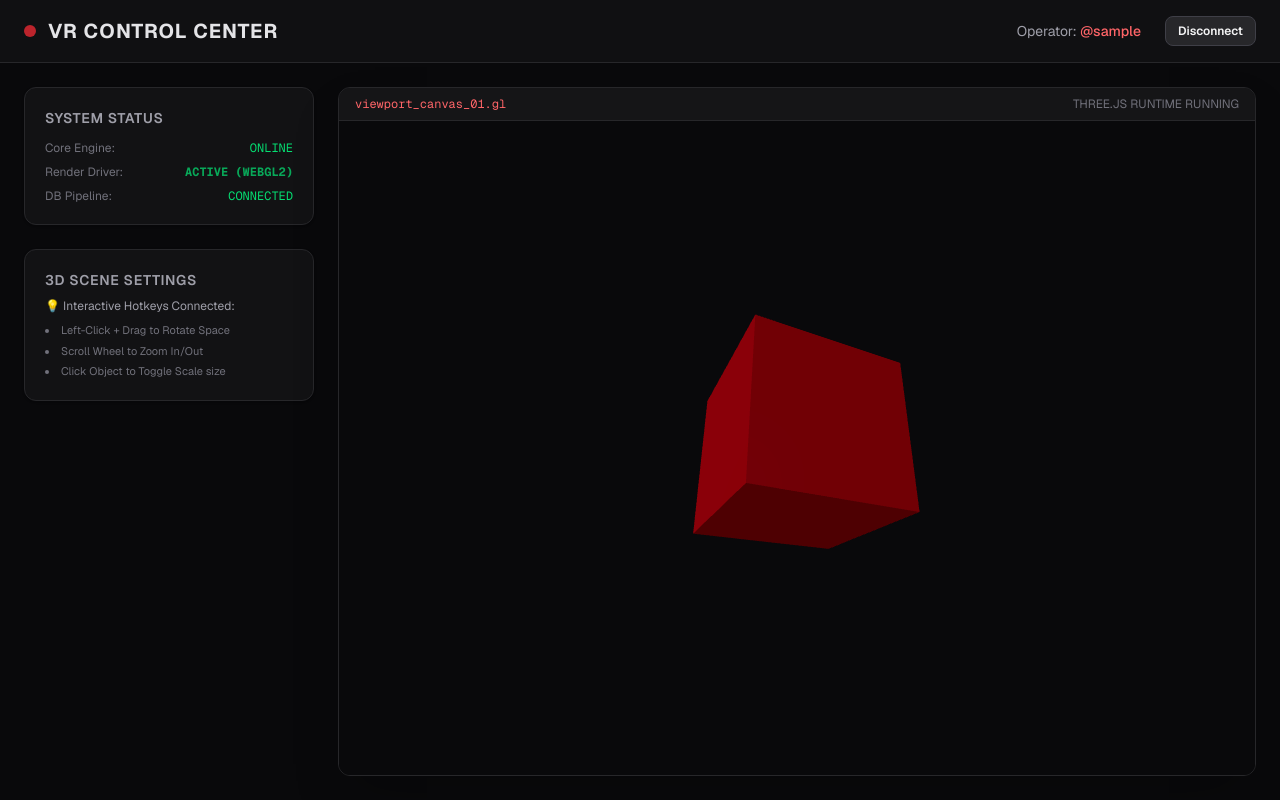
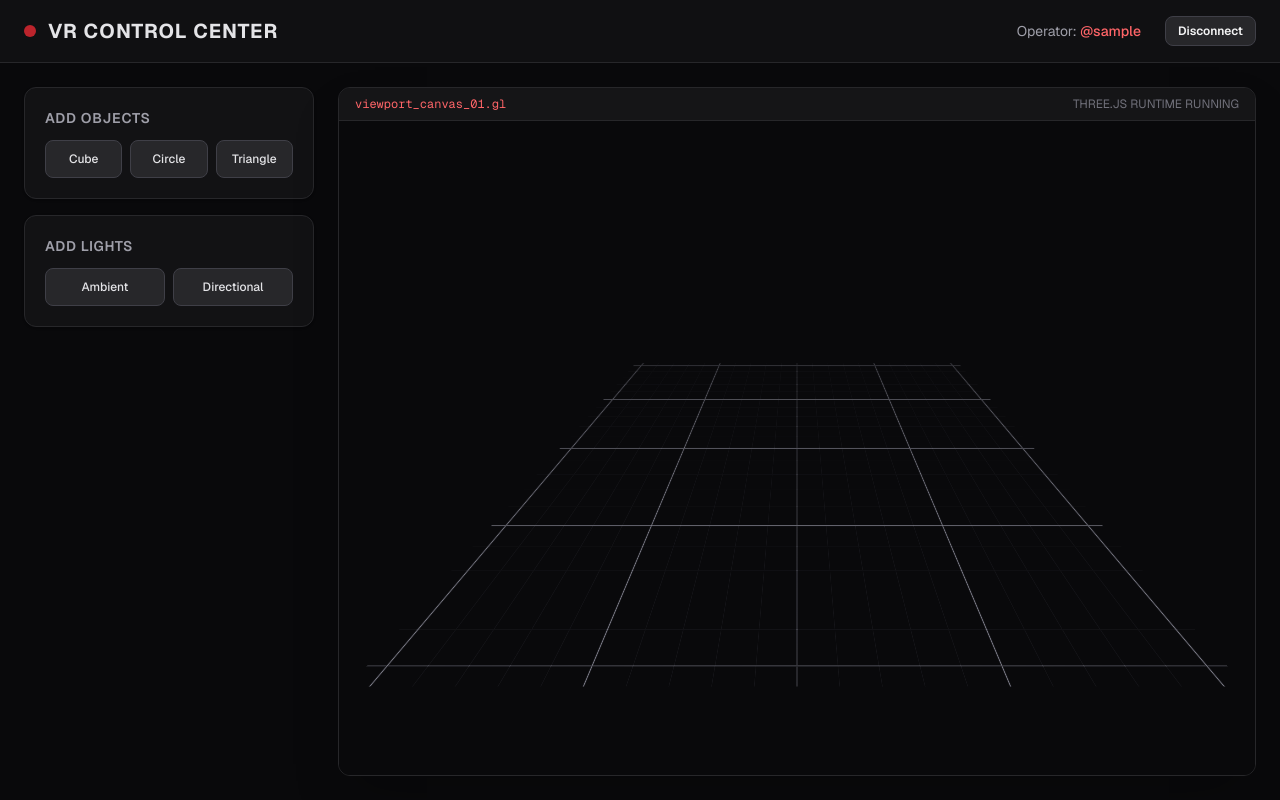
Before and after one commit to Debashish0Sarker/Application_3D, a Next.js app: page /dashboard in a window 1280 px wide. Built offline with nearby package versions, Linux system fonts and the light colour scheme; sample sign-in values are in the browser's storage.

Commit message:
objects and light added

```diff
--- a/app/dashboard/page.jsx
+++ b/app/dashboard/page.jsx
@@ -3,7 +3,7 @@ import { useEffect, useState, useRef } from 'react';
 import { useRouter } from 'next/navigation';
 // 1. Import our fresh 3D tools
 import { Canvas, useFrame } from '@react-three/fiber';
-import { OrbitControls } from '@react-three/drei';
+import { OrbitControls, Grid } from '@react-three/drei';
 
 // 🟢 SUB-COMPONENT: A Spinning 3D Cube Mesh
 function SpinningCube() {
@@ -38,20 +38,66 @@ export default function DashboardPage() {
   const [user, setUser] = useState(null);
   const [loading, setLoading] = useState(true);
   const router = useRouter();
+  const [sceneItems, setSceneItems] = useState([]);
+  const [activeItem, setActiveItem] = useState(null);
+
+  // Handler to add new shapes (Cube, Circle, Triangle)
+  const spawnObject = (shapeType) => {
+    const newObj = {
+      id: Math.random().toString(),
+      category: 'object',
+      type: shapeType,
+      position: [(Math.random() - 0.5) * 4, 0.5, (Math.random() - 0.5) * 4], // Random landing spot
+      scale: 1,
+      color: '#' + Math.floor(Math.random() * 16777215).toString(16), // Gives every spawned item a random unique color
+      animate: false, // Default animation state is off
+      selected: false
+    };
+    setSceneItems((prev) => [...prev, newObj]);
+  };
+
+  const spawnLight = (lightType) => {
+    const newLight = {
+      id: Math.random().toString(),
+      category: 'light',
+      type: lightType,
+      position: [(Math.random() - 0.5) * 4, 3, (Math.random() - 0.5) * 4], // Spawn lights slightly higher in the air
+      intensity: lightType === 'ambient' ? 0.5 : 1.5,
+      selected: false
+    };
+    setSceneItems((prev) => [...prev, newLight]);
+  };
+
+  const handleLogout = () => {
+    localStorage.removeItem('user');
+    router.push('/');
+  };
 
   useEffect(() => {
+    // 1. Authenticate and verify user login session
     const storedUser = localStorage.getItem('user');
     if (!storedUser) {
       router.push('/');
     } else {
       setUser(JSON.parse(storedUser));
-      setLoading(false);
+      setLoading(false); // Tells React it's safe to hide the loading screen
     }
+
+    // 2. Intercept and block default browser right-click context menus
+    const disableContextMenu = (e) => e.preventDefault();
+    document.addEventListener('contextmenu', disableContextMenu);
+
+    // Cleanup listeners when leaving the page
+    return () => {
+      document.removeEventListener('contextmenu', disableContextMenu);
+    };
   }, [router]);
 
-  const handleLogout = () => {
-    localStorage.removeItem('user');
-    router.push('/');
+  const handleItemSelect = (item) => {
+    // 1. Loop through all items, set the clicked item's selected flag to true, others to false
+    setSceneItems(prev => prev.map(i => ({ ...i, selected: i.id === item.id })));
+    // 2. Save it to our active reference state
+    setActiveItem(item);
   };
 
   if (loading) {
@@ -89,26 +135,28 @@ export default function DashboardPage() {
       {/* METRICS SIDEBAR & VIEWPORT GRID */}
       <main className="flex-1 p-6 grid grid-cols-1 lg:grid-cols-4 gap-6">
 
-        <section className="lg:col-span-1 space-y-6">
+        {/* --- REPLACE YOUR ORIGINAL LEFT SIDEBAR SECTION WITH THIS --- */}
+        <section className="lg:col-span-1 space-y-4">
+
+          {/* Object Spawning Panel */}
           <div className="bg-zinc-900/60 border border-zinc-800 rounded-xl p-5 shadow-sm">
-            <h3 className="text-sm font-semibold text-zinc-400 uppercase tracking-wider mb-3">System Status</h3>
-            <div className="space-y-2 text-xs">
-              <p className="flex justify-between"><span className="text-zinc-500">Core Engine:</span> <span className="text-green-400 font-mono">ONLINE</span></p>
-              {/* Status turned to ACTIVE! */}
-              <p className="flex justify-between"><span className="text-zinc-500">Render Driver:</span> <span className="text-green-400 font-mono font-bold animate-pulse">ACTIVE (WEBGL2)</span></p>
-              <p className="flex justify-between"><span className="text-zinc-500">DB Pipeline:</span> <span className="text-green-400 font-mono">CONNECTED</span></p>
+            <h3 className="text-sm font-semibold text-zinc-400 uppercase tracking-wider mb-3">Add Objects</h3>
+            <div className="grid grid-cols-3 gap-2">
+              <button onClick={() => spawnObject('cube')} className="py-2.5 bg-zinc-800 hover:bg-zinc-700 border border-zinc-700 rounded-lg text-xs font-medium text-zinc-200 active:scale-95 transition-all">Cube</button>
+              <button onClick={() => spawnObject('circle')} className="py-2.5 bg-zinc-800 hover:bg-zinc-700 border border-zinc-700 rounded-lg text-xs font-medium text-zinc-200 active:scale-95 transition-all">Circle</button>
+              <button onClick={() => spawnObject('triangle')} className="py-2.5 bg-zinc-800 hover:bg-zinc-700 border border-zinc-700 rounded-lg text-xs font-medium text-zinc-200 active:scale-95 transition-all">Triangle</button>
             </div>
           </div>
 
+          {/* Light Spawning Panel */}
           <div className="bg-zinc-900/60 border border-zinc-800 rounded-xl p-5 shadow-sm">
-            <h3 className="text-sm font-semibold text-zinc-400 uppercase tracking-wider mb-2">3D Scene Settings</h3>
-            <p className="text-xs text-zinc-400 mb-2">💡 Interactive Hotkeys Connected:</p>
-            <ul className="text-[11px] text-zinc-500 list-disc list-inside space-y-1">
-              <li>Left-Click + Drag to Rotate Space</li>
-              <li>Scroll Wheel to Zoom In/Out</li>
-              <li>Click Object to Toggle Scale size</li>
-            </ul>
+            <h3 className="text-sm font-semibold text-zinc-400 uppercase tracking-wider mb-3">Add Lights</h3>
+            <div className="grid grid-cols-2 gap-2">
+              <button onClick={() => spawnLight('ambient')} className="py-2.5 bg-zinc-800 hover:bg-zinc-700 border border-zinc-700 rounded-lg text-xs font-medium text-zinc-200 active:scale-95 transition-all">Ambient</button>
+              <button onClick={() => spawnLight('directional')} className="py-2.5 bg-zinc-800 hover:bg-zinc-700 border border-zinc-700 rounded-lg text-xs font-medium text-zinc-200 active:scale-95 transition-all">Directional</button>
+            </div>
           </div>
+
         </section>
 
         {/* 🚀 CENTRAL VIEWPORT CONTAINER */}
@@ -120,17 +168,82 @@ export default function DashboardPage() {
 
           {/* This relative div encapsulates our live WebGL context viewport */}
           <div className="flex-1 relative w-full h-full bg-zinc-950">
-            <Canvas camera={{ position: [0, 0, 5.5] }}>
-              {/* Studio lighting environment components */}
-              <ambientLight intensity={0.7} />
+            <Canvas camera={{ position: [0, 5, 8] }} shadows>
+              {/* 1. Subtle global light so things aren't completely black in the shadows */}
+              <ambientLight intensity={0.3} />
               <pointLight position={[10, 10, 10]} intensity={1.5} />
-              <directionalLight position={[-5, 5, 5]} intensity={1} />
+              <directionalLight
+                position={[5, 8, 5]}
+                intensity={1.5}
+                castShadow
+                shadow-mapSize={[1024, 1024]}
+              />
 
-              {/* Renders our custom cube component */}
-              <SpinningCube />
+              {/* --- UPDATE THE CANVAS LOOP TO LOOK LIKE THIS --- */}
+            {sceneItems.map((item) => {
+              if (item.category === 'object') {
+                return (
+                  <mesh
+                    key={item.id}
+                    position={item.position}
+                    // This triggers whenever a user mouse-clicks this specific shape
+                    onPointerDown={(e) => {
+                      // nativeEvent.button === 0 is Left-Click, 2 is Right-Click
+                      if (e.nativeEvent.button === 2 || e.nativeEvent.button === 0) {
+                        e.stopPropagation(); // Stops the click from bleeding through to other objects underneath
+                        handleItemSelect(item);
+                      }
+                    }}
+                  >
+                    {item.type === 'cube' && <boxGeometry args={[1.2, 1.2, 1.2]} />}
+                    {item.type === 'circle' && <circleGeometry args={[0.8, 32]} />}
+                    {item.type === 'triangle' && <coneGeometry args={[0.8, 1.4, 3]} />}
 
-              {/* Enables mouse drag orbit controls context */}
-              <OrbitControls enableZoom={true} maxDistance={10} minDistance={3} />
+                    {/* Visual feedback: if selected, make the material have a subtle glow border or brighter look */}
+                    <meshStandardMaterial
+                      color={item.selected ? '#ef4444' : item.color}
+                      roughness={0.4}
+                    />
+                  </mesh>
+                );
+              } else {
+                return (
+                  <mesh
+                    key={item.id}
+                    position={item.position}
+                    onPointerDown={(e) => {
+                      if (e.nativeEvent.button === 2 || e.nativeEvent.button === 0) {
+                        e.stopPropagation();
+                        handleItemSelect(item);
+                      }
+                    }}
+                  >
+                    <sphereGeometry args={[0.2, 16, 16]} />
+                    <meshBasicMaterial
+                      color={item.selected ? "#ef4444" : (item.type === 'ambient' ? "#fef08a" : "#fb923c")}
+                      wireframe
+                    />
+
+                    {item.type === 'ambient' && <ambientLight intensity={item.intensity} />}
+                    {item.type === 'directional' && <directionalLight intensity={item.intensity} castShadow />}
+                  </mesh>
+                );
+              }
+            })}
+
+              <Grid
+                position={[0, -0.01, 0]}
+                args={[10.5, 10.5]}
+                cellSize={0.5}
+                cellThickness={0.5}
+                cellColor="#3f3f46"
+                sectionSize={2.5}
+                sectionThickness={1}
+                sectionColor="#71717a"
+                fadeDistance={20}
+              />
+
+              <OrbitControls makeDefault enableDamping dampingFactor={0.05} />
             </Canvas>
           </div>
         </section>
```
